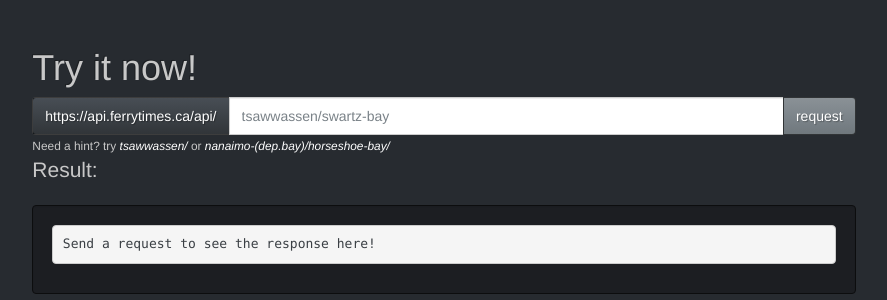
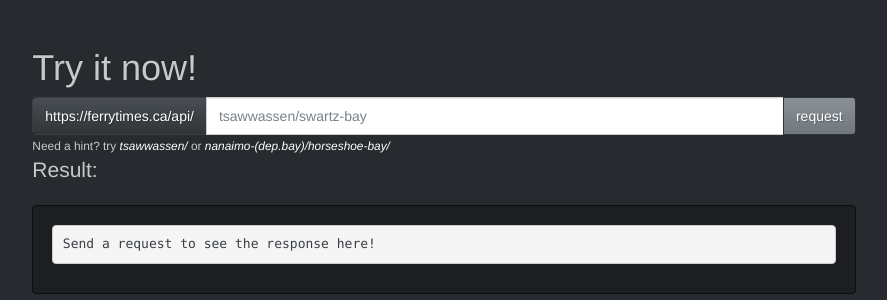
Before and after one commit to samuel-pratt/bc-ferries-api, a Flask app: page / in a window 1280 px wide. Shown: the part 244-544 px from the top of the page, without its empty margins (196-1083 px from the left). Run offline with Flask 2, Linux system fonts and the light colour scheme; some libraries are stand-ins or nearby versions.

Commit message:
Changed api link

```diff
--- a/templates/index.html
+++ b/templates/index.html
@@ -31,7 +31,7 @@
           Try it now!
         </h1>
         <div class="input-group">
-          <span class="input-group-addon">https://api.ferrytimes.ca/api/</span>
+          <span class="input-group-addon">https://ferrytimes.ca/api/</span>
           <input id="interactive" type="text" class="form-control" placeholder="tsawwassen/swartz-bay">
           <span class="input-group-btn"><button onClick="interactive_call();return false;"
               class="btn btn-primary">request</button></span>
```
